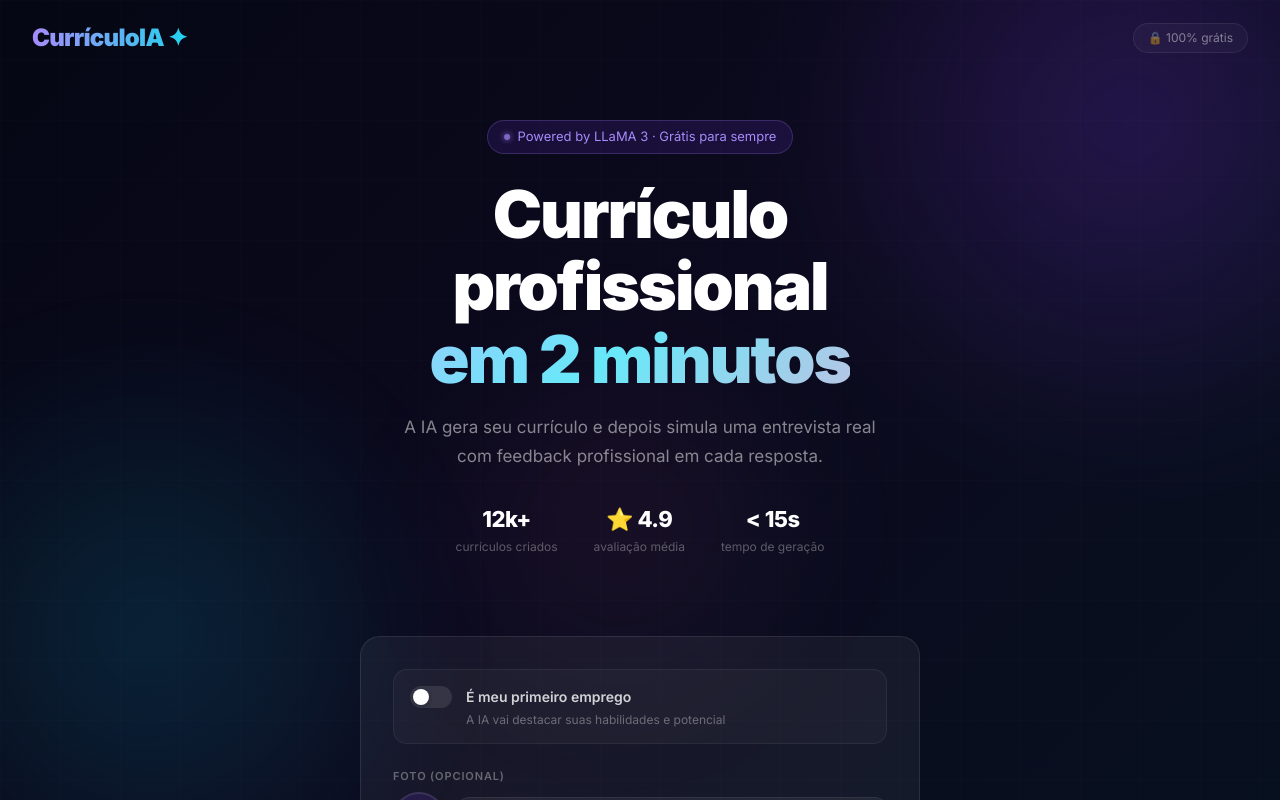
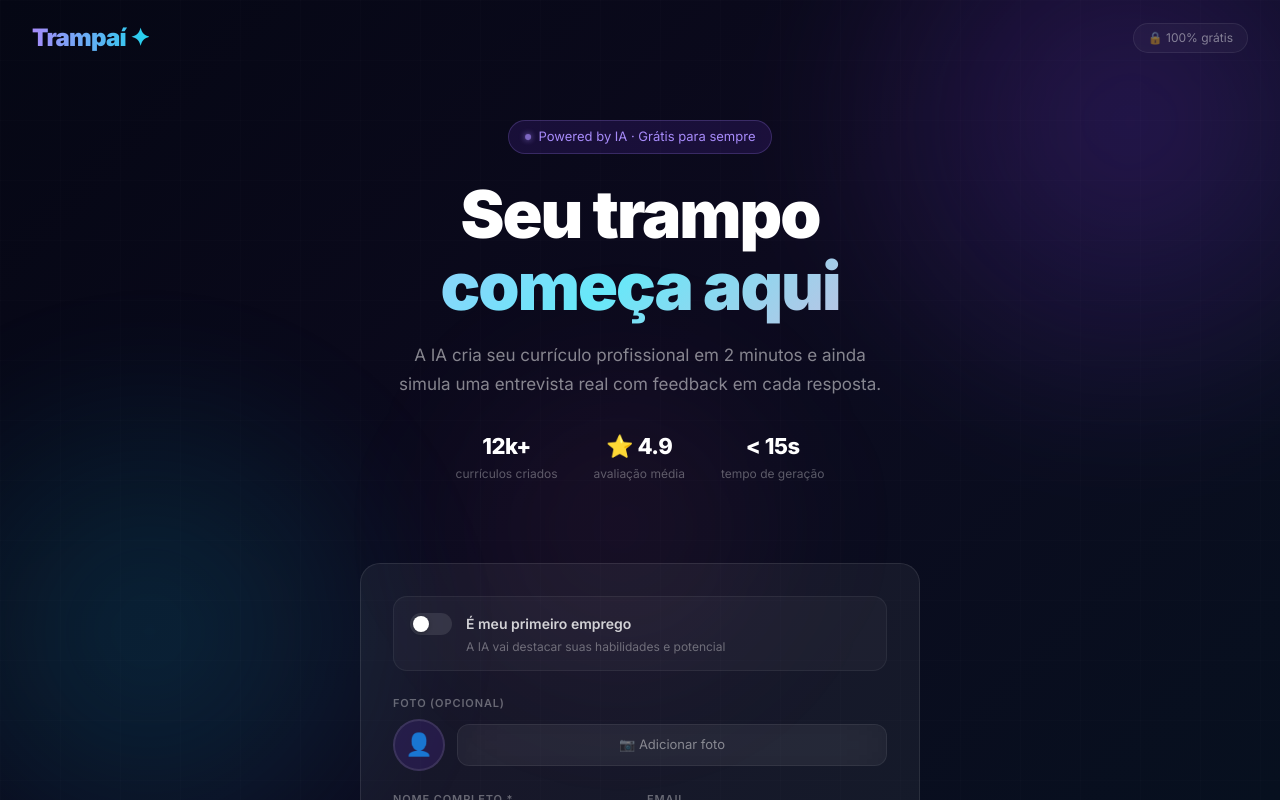
Before and after one commit to SISSOAp/curriculo-ia, a Next.js app: page / in a window 1280 px wide. Shown: the top 800 px of the page. Built offline with nearby package versions, Linux system fonts and the light colour scheme.

Commit message:
Rebrand: CurrículoIA → Trampaí, slogan 'Seu trampo começa aqui'

```diff
--- a/app/components/CurriculoVisual.tsx
+++ b/app/components/CurriculoVisual.tsx
@@ -422,7 +422,7 @@ function Sidebar({
 
       <div style={{ marginTop: 'auto', paddingTop: '16px', textAlign: 'center' }}>
         <p style={{ fontSize: '7.5px', color: 'rgba(255,255,255,0.15)', letterSpacing: '0.1em', textTransform: 'uppercase', margin: 0 }}>
-          {isPremium ? 'Premium · ' : ''}{new Date().getFullYear()}
+          trampaí.com.br · {new Date().getFullYear()}
         </p>
       </div>
     </div>
--- a/app/demo/page.tsx
+++ b/app/demo/page.tsx
@@ -126,7 +126,7 @@ export default function DemoPage() {
           <div>
             <h1 style={{ fontSize: 22, fontWeight: 900, color: '#fff', margin: 0, letterSpacing: '-0.03em' }}>
               <span style={{ background: 'linear-gradient(90deg,#a78bfa,#22d3ee)', WebkitBackgroundClip: 'text', WebkitTextFillColor: 'transparent' }}>
-                Prévia do Currículo
+                Trampaí ✦
               </span>
             </h1>
             <p style={{ fontSize: 12, color: 'rgba(255,255,255,0.35)', marginTop: 4 }}>Exemplo com dados fictícios — Marina Costa Silva</p>
--- a/app/layout.tsx
+++ b/app/layout.tsx
@@ -2,8 +2,8 @@ import type { Metadata } from 'next'
 import './globals.css'
 
 export const metadata: Metadata = {
-  title: 'CurrículoIA — Crie seu currículo em 2 minutos',
-  description: 'Gere um currículo profissional com IA e simule entrevistas reais. Grátis para começar.',
+  title: 'Trampaí — Seu trampo começa aqui',
+  description: 'Crie seu currículo profissional com IA em 2 minutos e simule entrevistas reais. 100% grátis.',
 }
 
 export default function RootLayout({ children }: { children: React.ReactNode }) {
--- a/app/page.tsx
+++ b/app/page.tsx
@@ -138,7 +138,7 @@ export default function Home() {
 
         {/* Top bar */}
         <div className="no-print" style={{ position: 'relative', zIndex: 10, background: 'rgba(5,7,20,0.85)', backdropFilter: 'blur(20px)', WebkitBackdropFilter: 'blur(20px)', borderBottom: '1px solid rgba(255,255,255,0.07)', padding: '14px 28px', display: 'flex', justifyContent: 'space-between', alignItems: 'center' }}>
-          <span className="gradient-text-static" style={{ fontWeight: 900, fontSize: 22, letterSpacing: '-0.03em' }}>CurrículoIA ✦</span>
+          <span className="gradient-text-static" style={{ fontWeight: 900, fontSize: 22, letterSpacing: '-0.03em' }}>Trampaí ✦</span>
           <div style={{ display: 'flex', gap: 10 }}>
             <button onClick={() => setEtapa('form')} className="glass" style={{ padding: '8px 18px', borderRadius: 10, color: 'rgba(255,255,255,0.7)', cursor: 'pointer', fontSize: 13, fontWeight: 500 }}>
               ← Editar
@@ -230,7 +230,7 @@ export default function Home() {
 
         {/* Header */}
         <div style={{ padding: '20px 32px', display: 'flex', alignItems: 'center', justifyContent: 'space-between' }}>
-          <span className="gradient-text-static" style={{ fontWeight: 900, fontSize: 24, letterSpacing: '-0.03em' }}>CurrículoIA ✦</span>
+          <span className="gradient-text-static" style={{ fontWeight: 900, fontSize: 24, letterSpacing: '-0.03em' }}>Trampaí ✦</span>
           <span style={{ fontSize: 12, color: 'rgba(255,255,255,0.45)', border: '1px solid rgba(255,255,255,0.08)', padding: '5px 14px', borderRadius: 99, background: 'rgba(255,255,255,0.03)' }}>🔒 100% grátis</span>
         </div>
 
@@ -238,14 +238,14 @@ export default function Home() {
         <div style={{ textAlign: 'center', padding: '44px 24px 36px', maxWidth: 700, margin: '0 auto' }}>
           <div style={{ display: 'inline-flex', alignItems: 'center', gap: 8, background: 'rgba(124,58,237,0.14)', border: '1px solid rgba(167,139,250,0.22)', borderRadius: 99, padding: '6px 16px', fontSize: 13, color: '#a78bfa', marginBottom: 24, animation: 'fade-up 0.5s ease forwards' }}>
             <span style={{ width: 6, height: 6, borderRadius: '50%', background: '#a78bfa', boxShadow: '0 0 6px #a78bfa', animation: 'pulse-orb 2s ease-in-out infinite', display: 'block' }} />
-            Powered by LLaMA 3 · Grátis para sempre
+            Powered by IA · Grátis para sempre
           </div>
           <h1 style={{ fontSize: 'clamp(36px, 6vw, 66px)', fontWeight: 900, color: '#fff', lineHeight: 1.1, letterSpacing: '-0.03em', marginBottom: 18, animation: 'fade-up 0.5s ease 0.1s both' }}>
-            Currículo profissional<br />
-            <span className="gradient-text">em 2 minutos</span>
+            Seu trampo<br />
+            <span className="gradient-text">começa aqui</span>
           </h1>
           <p style={{ fontSize: 17, color: 'rgba(255,255,255,0.5)', lineHeight: 1.7, maxWidth: 500, margin: '0 auto 32px', animation: 'fade-up 0.5s ease 0.2s both' }}>
-            A IA gera seu currículo e depois simula uma entrevista real com feedback profissional em cada resposta.
+            A IA cria seu currículo profissional em 2 minutos e ainda simula uma entrevista real com feedback em cada resposta.
           </p>
           <div style={{ display: 'flex', justifyContent: 'center', gap: 36, marginBottom: 44, animation: 'fade-up 0.5s ease 0.3s both' }}>
             {[{ n: '12k+', l: 'currículos criados' }, { n: '⭐ 4.9', l: 'avaliação média' }, { n: '< 15s', l: 'tempo de geração' }].map((s, i) => (
```
